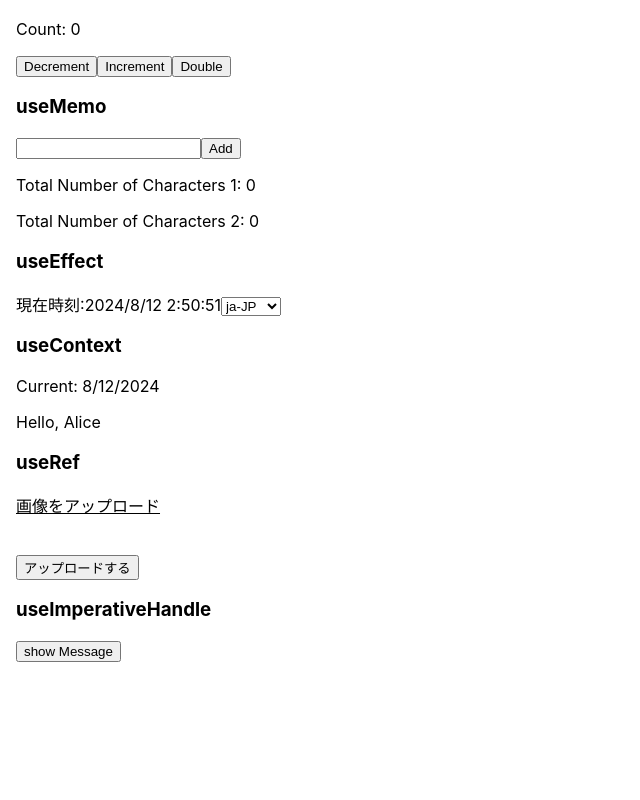
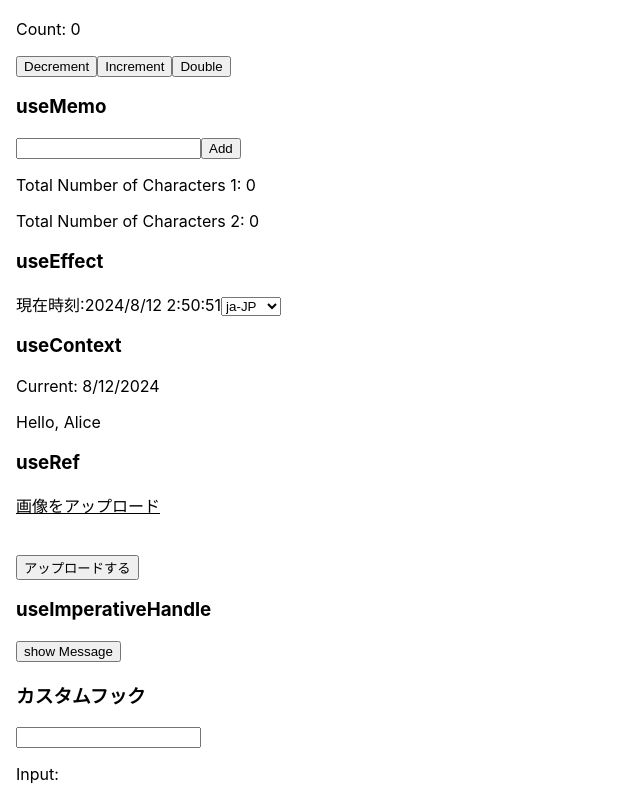
Before and after one commit to mnmKoka13/docker-react-practice, a React (Create React App) app in the folder app/react-sample/: page / in a window 1280 px wide. Shown: the part 535-1335 px from the top of the page, without its empty margins (0-640 px from the left). Before the commit the page ends 1213 px from the top, so only its background shows below. Built offline with nearby package versions, Linux system fonts and the light colour scheme.

Commit message:
React勉強 20240825

```diff
--- /dev/null
+++ b/app/react-sample/src/UseCustomHook.tsx
@@ -0,0 +1,30 @@
+import React, { useState, useCallback, useDebugValue } from 'react';
+
+// input 向けにコールバックと現在のところ入力内容をまとめたフック
+const useInput = () => {
+  // 現在の入力値
+  const [state, setState] = useState('')
+
+  // input が変化したら、フック内の状態を更新する
+  const onChange = useCallback((e: React.ChangeEvent<HTMLInputElement>)  => {
+    setState(e.target.value)
+  }, [])
+
+  // デバッグ用に値を出力する
+  // 値は開発者ツールの Components タブに表示される
+  useDebugValue(`Input: ${state}`)
+
+  return [state, onChange] as const
+}
+
+export const Input = () => {
+  const [text, onChangeText] = useInput()
+
+  return (
+    <div>
+      <h3>カスタムフック</h3>
+      <input type="text" value={text} onChange={onChangeText} />
+      <p>Input: {text}</p>
+    </div>
+  )
+}
--- a/app/react-sample/src/index.tsx
+++ b/app/react-sample/src/index.tsx
@@ -15,6 +15,7 @@
 import Parent3 from './Parent3';
 import ImageUploader from './ImageUploader';
 import UseImperativeParent from './UseImperativeParent';
+import { Input } from './UseCustomHook';
 
 
 const root = ReactDOM.createRoot(
@@ -37,5 +38,6 @@
     <Parent3 />
     <ImageUploader />
     <UseImperativeParent />
+    <Input />
   </React.StrictMode>
 );
```
